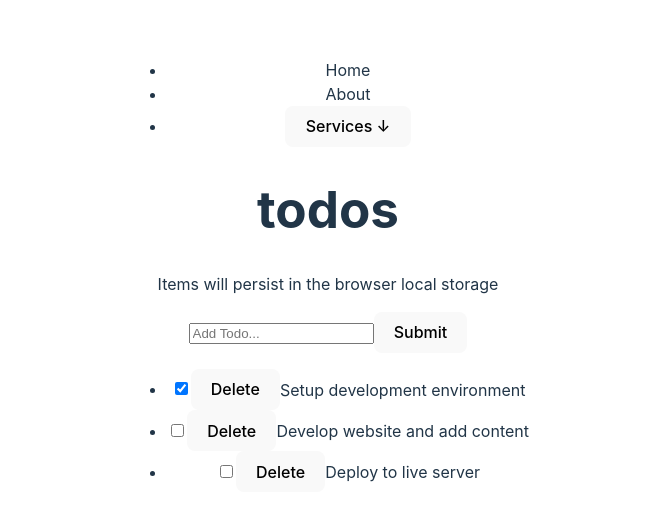
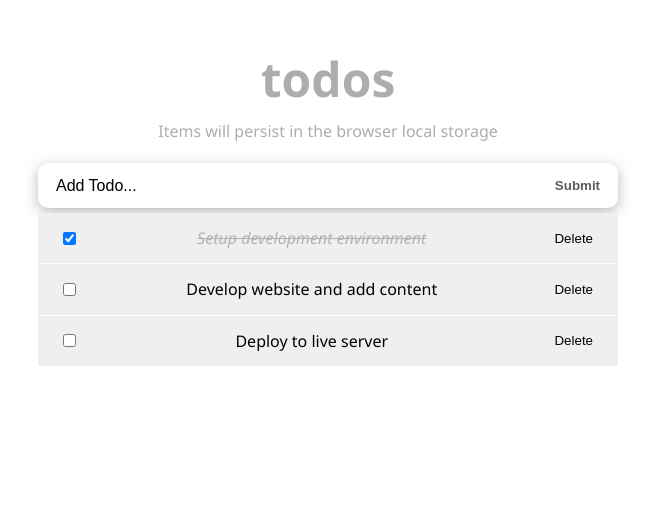
Before and after one commit to dselasea/react-todo-list, a React (Vite) app: page / in a window 1280 px wide. Shown: the part 125-646 px from the top of the page, without its empty margins (312-967 px from the left). Built offline with nearby package versions, Linux system fonts and the light colour scheme.

Commit message:
Add styles, css module, add dynamic style

```diff
--- a/src/components/Header.jsx
+++ b/src/components/Header.jsx
@@ -1,11 +1,18 @@
 import React from 'react'
+import styles from "@/styles/Header.module.css";
 
 const Header = () => {
+  const headerStyle = {
+    padding: '20px 0',
+      lineHeight: '1.5em',
+      color: '#aeadad',
+      textAlign: 'center',
+  }
   return (
-    <div>
+    <header style={headerStyle} className={styles.header}>
       <h1>todos</h1>
       <p>Items will persist in the browser local storage</p>
-    </div>
+    </header>
   )
 }
 
--- a/src/components/InputTodo.jsx
+++ b/src/components/InputTodo.jsx
@@ -2,6 +2,7 @@
 
 const InputTodo = ({ addTodoItem }) => {
   const [title, setTitle] = useState('');
+  const [message, setMessage] = useState('');
 
   const handleChange = (e) => {
     setTitle(e.target.value)
@@ -9,15 +10,23 @@
 
   const handleSubmit = (e) => {
     e.preventDefault();
-    addTodoItem(title);
-    setTitle('');
+    if(title.trim()){
+      addTodoItem(title);
+      setTitle('');
+    } else {
+      setMessage('Please add an item.');
+    }
+
   }
 
   return (
-    <form onSubmit={handleSubmit}>
-      <input type="text" value={title} onChange={handleChange} placeholder="Add Todo..." />
-      <button>Submit</button>
+    <>
+      <form onSubmit={handleSubmit} className="form-container">
+      <input type="text" className="input-text" value={title} onChange={handleChange} placeholder="Add Todo..." />
+      <button className="input-submit">Submit</button>
     </form>
+    <span className="submit-warning">{message}</span>
+    </>
   )
 }
 
--- a/src/components/TodoApp.jsx
+++ b/src/components/TodoApp.jsx
@@ -8,10 +8,11 @@
 const TodoApp = () => {
 
   return (
-    <div>
-      <Navbar />
+    <div className="wrapper">
+      <div className="todos">
       <Header />
       <TodosLogic />
+      </div>
     </div>
   )
 }
--- a/src/components/TodoItem.jsx
+++ b/src/components/TodoItem.jsx
@@ -1,14 +1,23 @@
 import React from 'react'
+import styles from '@/styles/TodoItem.module.css';
 
 const TodoItem = ({itemProp, handleChange, delTodo}) => {
+  const completedStyle = {
+    fontStyle: 'italic',
+    color: '#595959',
+    opacity: 0.4,
+    textDecoration: 'line-through',
+  };
   return (
-    <li>
+    <li className={styles.item}>
+      <div className={styles.content}>
       <input
         type="checkbox"
         checked={itemProp.completed}
         onChange={() => handleChange(itemProp.id)} />
         <button onClick={() => delTodo(itemProp.id)}>Delete</button>
-      {itemProp.title}
+      <span style={itemProp.completed ? completedStyle : null}>{itemProp.title}</span>
+      </div>
     </li>
   )
 }
--- a/src/components/TodosLogic.jsx
+++ b/src/components/TodosLogic.jsx
@@ -1,21 +1,22 @@
 import React, { useState } from 'react'
 import InputTodo from '@/components/InputTodo';
 import TodosList from '@/components/TodosList';
+import { v4 as uuidv4 } from 'uuid';
 
 const TodosLogic = () => {
   const [todos, setTodos] = useState([
     {
-      id: 1,
+      id: uuidv4(),
       title: 'Setup development environment',
       completed: true,
     },
     {
-      id: 2,
+      id: uuidv4(),
       title: 'Develop website and add content',
       completed: false,
     },
     {
-      id: 3,
+      id: uuidv4(),
       title: 'Deploy to live server',
       completed: false,
     },
@@ -43,7 +44,7 @@
 
   const addTodoItem = (title) => {
     const newTodo = {
-      id: 4,
+      id: uuidv4(),
       title: title,
       completed: false,
     }
--- a/src/main.jsx
+++ b/src/main.jsx
@@ -1,7 +1,8 @@
 import React from "react";
 import ReactDOM from 'react-dom/client';
 import './App.css';
-import './index.css';
+// import './index.css';
+import '@/styles/app.css';
 import TodoApp from '@/components/TodoApp';
 
 const domContainer = document.getElementById('root');
--- /dev/null
+++ b/src/styles/Header.module.css
@@ -0,0 +1,8 @@
+.header h1 {
+  font-size: 3rem;
+  font-weight: 600;
+  margin-bottom: 1rem;
+  line-height: 1em;
+  text-transform: lowercase;
+  text-align: center;
+}
--- /dev/null
+++ b/src/styles/TodoItem.module.css
@@ -0,0 +1,26 @@
+.item {
+  font-size: 1rem;
+  list-style-type: none;
+  padding: 14px 25px;
+  border-bottom: 1px solid #fff;
+  background: #f0efef;
+}
+.content {
+  display: flex;
+  justify-content: space-between;
+  align-items: center;
+  gap: 1rem;
+}
+.content span {
+  flex: 1;
+  order: 1;
+}
+.content button {
+  cursor: pointer;
+  background: transparent;
+  order: 2;
+  outline: none;
+  outline: none;
+  border: none;
+  margin-left: 7px;
+}
--- /dev/null
+++ b/src/styles/app.css
@@ -0,0 +1,60 @@
+* {
+  box-sizing: border-box;
+  margin: 0;
+  padding: 0;
+}
+body {
+  font-family: "Segoe UI", sans-serif;
+  line-height: 1.4;
+  color: #000;
+  background: #fff;
+  height: 100vh;
+  font-weight: 400;
+}
+
+.wrapper {
+  width: 100%;
+  padding: 8rem 20px 3rem;
+}
+.todos {
+  max-width: 580px;
+  margin: 0 auto;
+}
+.form-container {
+  display: flex;
+  border-radius: calc(0.1 * 100px);
+  box-shadow: 0px 4px 14px 0px rgba(70, 70, 70, 0.38);
+  justify-content: space-around;
+  background: #fff;
+  font-size: 1rem;
+}
+.input-text {
+  width: 85%;
+  padding-right: 5px;
+  padding-left: 10px;
+  border-radius: calc(0.5 * 100px);
+  font-size: 1rem;
+}
+.input-text::placeholder {
+  color: #000;
+}
+.input-submit {
+  background: transparent;
+  color: #5b5b5b;
+  text-transform: capitalize;
+  cursor: pointer;
+  font-weight: 600;
+  margin-right: 10px;
+}
+.input-text,
+.input-submit {
+  height: 45px;
+  outline: none;
+  border: none;
+}
+.submit-warning {
+  font-size: 13px;
+  color: red;
+  margin-top: 5px;
+  display: block;
+}
```
